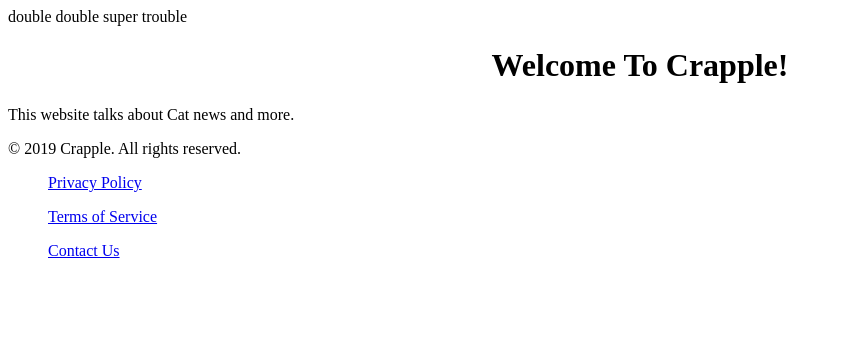
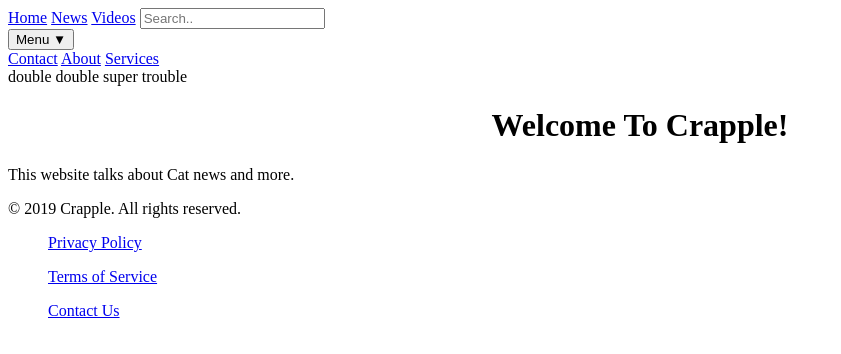
Before and after one commit to CrappleCo/CrappleHome, a plain HTML site: page index.html in a window 1280 px wide. Shown: the whole page, without its empty margins (0-841 px from the left). Drawn offline with Linux system fonts and the light colour scheme.

Commit message:
Update index.html

```diff
--- a/index.html
+++ b/index.html
@@ -12,6 +12,21 @@
         </style>
     </head>
     <body>
+<div class="topnav">
+    <a class="active" href="https://crappleco.github.io/">Home</a>
+    <a href="https://crappleco.github.io/Crapplenews.github.io/">News</a>
+    <a href="https://crappleco.github.io/Videos.github.io/">Videos</a>
+      <input type="text" id="searchInput" placeholder="Search..">
+</div>
+        <div class="dropdown">
+    <button class="dropbtn">Menu ▼</button>
+    <div class="dropdown-content">
+     <a href="#contact">Contact</a>
+        <a href="https://crappleco.github.io/aboutus.github.io/">About</a>
+        <a href="#services">Services</a>
+        <!-- Add more menu items as needed -->
+    </div>
+</div>
   double double super trouble
     <div class="container">
         <h1 class = "h1">Welcome To Crapple!</h1>
```
